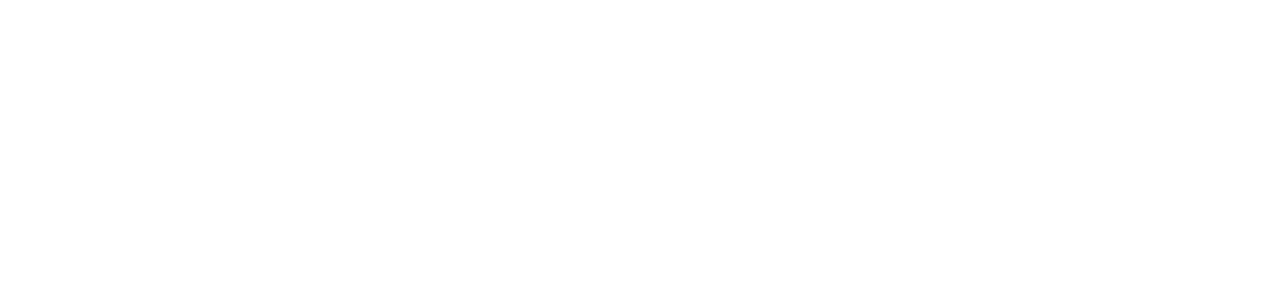
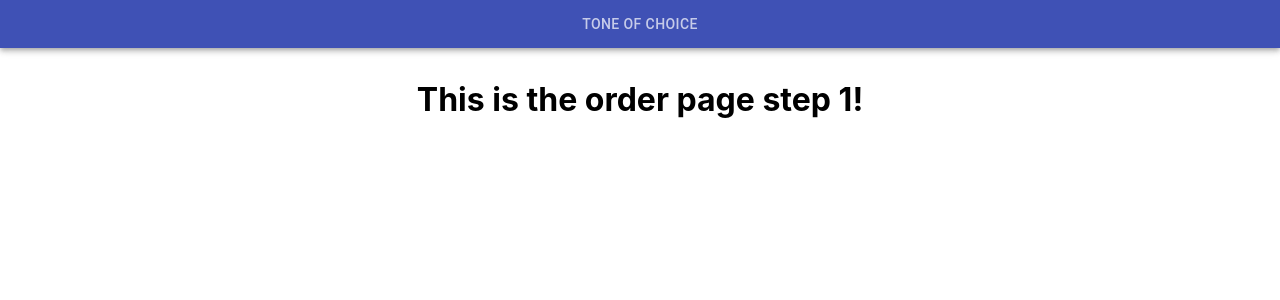
Before and after one commit to DVE91/translator-platform-client, a React (Create React App) app: page /order/step1 in a window 1280 px wide. Shown: the top 300 px of the page. Built offline with nearby package versions, Linux system fonts and the light colour scheme.

Commit message:
navbar added

```diff
--- a/src/App.js
+++ b/src/App.js
@@ -1,6 +1,8 @@
 import React from "react";
 import { Switch, Route } from "react-router-dom";
+import Navigation from "./components/Navigation";
 import HomePage from "./pages/HomePage";
+import NewOrderPage from "./pages/Order/NewOrderPage";
 import "./App.css";
 
 function App() {
@@ -10,8 +12,10 @@
         name="viewport"
         content="minimum-scale=1, initial-scale=1, width=device-width"
       />
+      <Navigation />
       <Switch>
         <Route exact path="/" component={HomePage} />
+        <Route path="/order/step1" component={NewOrderPage} />
       </Switch>
     </div>
   );
--- /dev/null
+++ b/src/components/Navigation.js
@@ -0,0 +1,28 @@
+import React from "react";
+import { useState } from "react";
+import { Link } from "react-router-dom";
+import { makeStyles } from "@material-ui/core/styles";
+import AppBar from "@material-ui/core/AppBar";
+import Tabs from "@material-ui/core/Tabs";
+import Tab from "@material-ui/core/Tab";
+
+const useStyles = makeStyles((theme) => ({
+  root: {
+    flexGrow: 1,
+    backgroundColor: theme.palette.background.paper,
+  },
+}));
+
+export default function Navigation() {
+  const classes = useStyles();
+
+  return (
+    <div className={classes.root}>
+      <AppBar position="static">
+        <Tabs variant="fullWidth" aria-label="nav tabs">
+          <Tab component="a" label="Tone of Choice" href="/" />
+        </Tabs>
+      </AppBar>
+    </div>
+  );
+}
--- a/src/pages/HomePage.js
+++ b/src/pages/HomePage.js
@@ -2,6 +2,7 @@
 import Container from "@material-ui/core/Container";
 import Box from "@material-ui/core/Box";
 import MyButton from "../components/Button";
+import { Link } from "react-router-dom";
 import About from "../components/About";
 
 export default function HomePage() {
@@ -16,7 +17,9 @@
           I want a fast, high quality translation that is perfectly tailored to
           my brand.
         </h3>
-        <MyButton text="Let's go!" />
+        <Link to={"/order/step1"}>
+          <MyButton text="Let's go!" />
+        </Link>
         <MyButton text="Login / signup" />
         <About />
       </Box>
--- /dev/null
+++ b/src/pages/Order/NewOrderPage.js
@@ -0,0 +1,13 @@
+import React from "react";
+import Container from "@material-ui/core/Container";
+import Box from "@material-ui/core/Box";
+
+export default function HomePage() {
+  return (
+    <Container>
+      <Box my={4}>
+        <h1>This is the order page step 1!</h1>
+      </Box>
+    </Container>
+  );
+}
```
